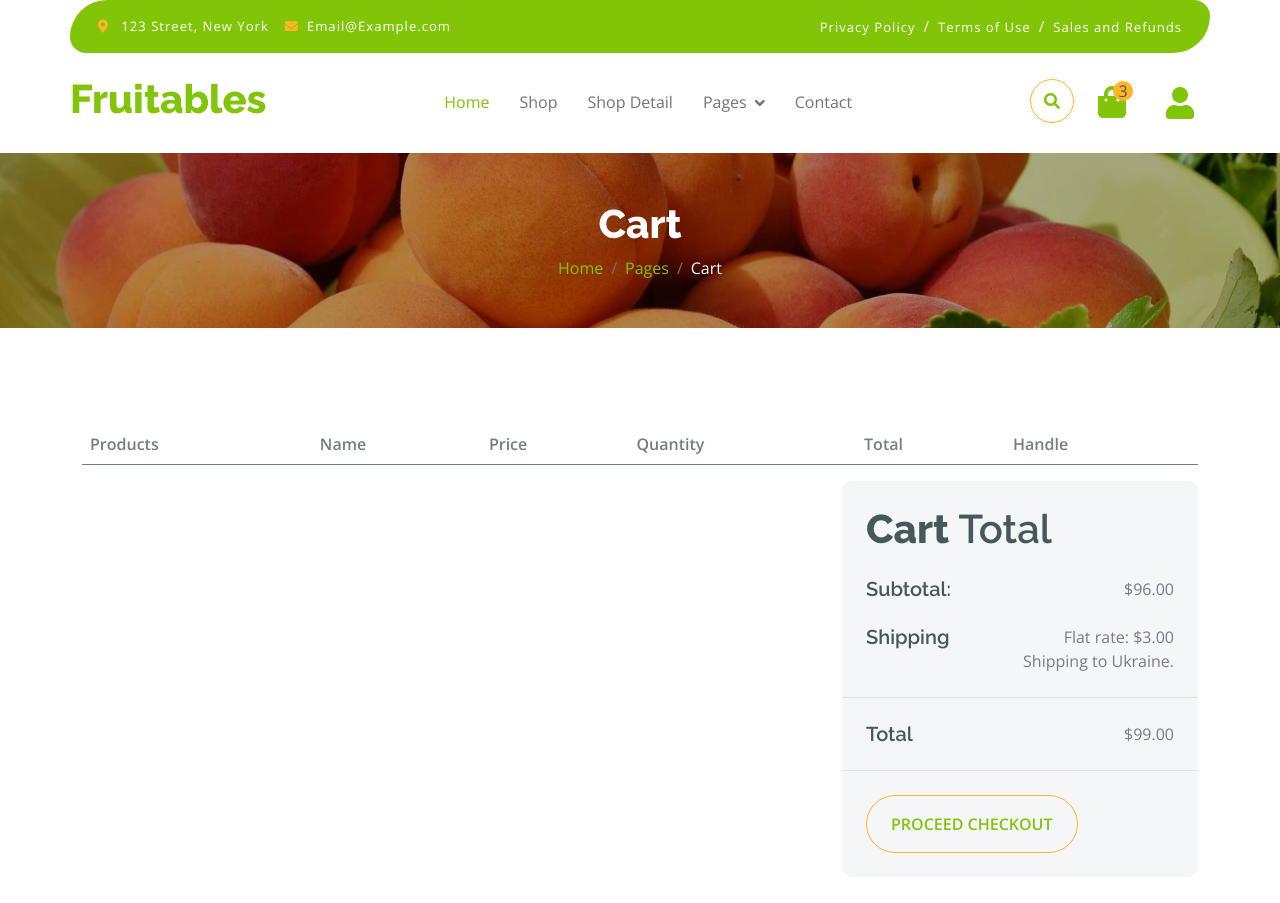
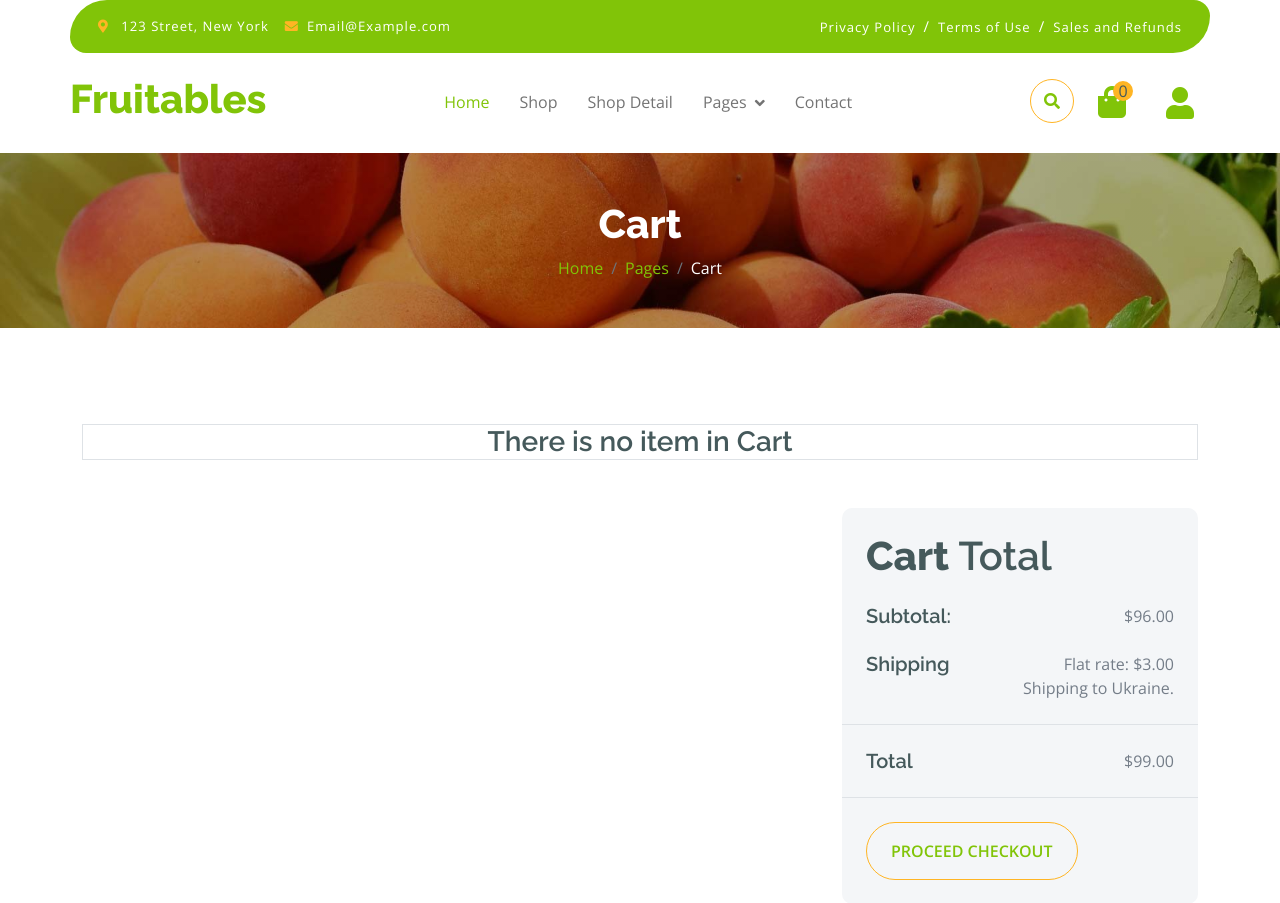
Before and after one commit to md-shahidur/ecommerce, a Django app: page /cart/13/ in a window 1280 px wide. Shown: the top 903 px of the page. Run offline with Django 5.2, Linux system fonts and the light colour scheme; a user stored in the database is signed in; data comes from the database, SQL or seed files in the repository; both versions use the stored data as it was after the commit; lists and menus that the app fills with data are empty; some libraries are stand-ins or nearby versions.

Commit message:
cart update

```diff
--- a/cart/templates/cart/cart.html
+++ b/cart/templates/cart/cart.html
@@ -36,9 +36,9 @@ Cart Details
               <div class="modal-content">
                 <div class="modal-header">
                   <h5 class="modal-body text-info" id="exampleModalLabel">
-                    Item
+                    <!-- Item
                     <strong id="modal-item-name"></strong>
-                    is removed.
+                    is removed. -->
                   </h5>
                   <!-- <button type="button" class="close" data-dismiss="modal" aria-label="Close">
                     <span aria-hidden="true">&times;</span>
@@ -57,6 +57,8 @@ Cart Details
 
 
         <div class="container py-5">
+            {% if cart_items %}
+
 
             <div class="table-responsive">
                 <table class="table">
@@ -70,7 +72,7 @@ Cart Details
                         <th scope="col">Handle</th>
                       </tr>
                     </thead>
-                    <tbody>
+                    <!-- <tbody>
                         {% for cart_item in cart_items %}
                         <tr>
                             <th scope="row">
@@ -103,10 +105,52 @@ Cart Details
                                 <p id="item-total" per-item-total="" class="mb-0 mt-4">{{ cart_item.item.price }} $</p>
                             </td>
                             <td>
+                                <button id="remove-item" class="btn btn-md rounded-circle bg-light border mt-4" data-toggle="modal" data-target="#exampleModal" cart-item-id="{{ cart_item.id }}" cart-user-id="{{ cart_item.user.id }}">
+                                    <i class="fa fa-times text-danger"></i>
+                                  </button>
+                            </td>
+                        </tr>
+                        {% endfor %}
+                    </tbody> -->
+
+
+                    <tbody>
+                        {% for item in cart_items %}
+                        <tr>
+                            <th scope="row">
+                                <div class="d-flex align-items-center">
+                                    <img src="{{ item.image.url }}" class="img-fluid me-5 rounded-circle" style="width: 80px; height: 80px;" alt="">
+                                </div>
+                            </th>
+                            <td>
+                                <p id="cart-item-name" class="mb-0 mt-4">{{ item.name }}</p>
+                            </td>
+                            <td>
+                                <p id="rate" rate="{{ item.price }}" class="mb-0 mt-4">{{ item.price }} $</p>
+                            </td>
+                            <td>
+                                <div id="quantity" class="input-group quantity mt-4" style="width: 100px;">
+                                    <div class="input-group-btn">
+                                        <button class="btn btn-sm btn-minus rounded-circle bg-light border" >
+                                        <i class="fa fa-minus"></i>
+                                        </button>
+                                    </div>
+                                    <input id="qt-input" type="text" class="form-control form-control-sm text-center border-0" value=1>
+                                    <div class="input-group-btn">
+                                        <button class="btn btn-sm btn-plus rounded-circle bg-light border">
+                                            <i class="fa fa-plus"></i>
+                                        </button>
+                                    </div>
+                                </div>
+                            </td>
+                            <td>
+                                <p id="item-total" per-item-total="" class="mb-0 mt-4">{{ item.price }} $</p>
+                            </td>
+                            <td>
                                 <!-- <button class="btn btn-md rounded-circle bg-light border mt-4" id="remove-item" item-id="{{ cart_item.id }}" >
                                     <i class="fa fa-times text-danger">{{ cart_item.id }}</i>
                                 </button> -->
-                                <button id="remove-item" class="btn btn-md rounded-circle bg-light border mt-4" data-toggle="modal" data-target="#exampleModal" cart-item-id="{{ cart_item.id }}" cart-user-id="{{ cart_item.user.id }}">
+                                <button id="remove-item" class="btn btn-md rounded-circle bg-light border mt-4" data-toggle="modal" data-target="#exampleModal" value="{{ item.id }}" >
                                     <i class="fa fa-times text-danger"></i>
                                   </button>
                             </td>
@@ -115,6 +159,12 @@ Cart Details
                     </tbody>
                 </table>
             </div>
+            {% else %}
+            <div>
+                <h3 class="font-weight-bold text-center mb-5 border">There is no item in Cart</h3>
+            </div>
+
+            {% endif %}
             <!-- <div class="mt-5">
                 <input type="text" class="border-0 border-bottom rounded me-5 py-3 mb-4" placeholder="Coupon Code">
                 <button class="btn border-secondary rounded-pill px-4 py-3 text-primary" type="button">Apply Coupon</button>
@@ -162,31 +212,55 @@ Cart Details
             });
         });
 
-        $(document).ready(function(){
-            $('.table').on('click', '#remove-item', function(){
-                var button = $(this);
-                var cartItemId = button.attr('cart-item-id');
-                var cartUserId = button.attr('cart-user-id');
-                // var cartItemName = button.parent().parent().parent().parent().find('#cart-item-name').text();
-                console.log('button', button, 'cart-item-id:', cartItemId, 'User-id:', cartUserId);
-                // var alartMsg = alert('Item-id: '+ itemId + ' is removed.')
-                // $('#modal-item-name').text(cartItemName)
-
+        $(function(){
+            // $('.table').on('click', '#remove-item', function(){
+            //     var itemId = $(this).val();
+            //     console.log('item id', itemId);
+            // });
+            $('.table #remove-item').click(function(){
+                var itemId = $(this).val();
+                console.log('item id', itemId);
                 $.ajax({
                     type: 'POST',
                     headers: {'X-CSRFToken': '{{ csrf_token }}'},
                     url: '{% url "cart:cart_delete" %}',
-                    data: {cart_item_id: cartItemId, user_id: cartUserId},
+                    data: {item_id: itemId},
                     success: function(msg){
-                        console.log('msg:', msg.result);
-                        $('#modal-item-name').text(msg.result);
+                        $('h5.modal-body').text(msg.status);
+                        console.log(msg.status);
+                    },
+                    error: function(xhr, errmsg, err){
 
                     }
                 });
+            });
+        });
+
+        // $(document).ready(function(){
+        //     $('.table').on('click', '#remove-item', function(){
+        //         var button = $(this);
+        //         var cartItemId = button.attr('cart-item-id');
+        //         var cartUserId = button.attr('cart-user-id');
+        //         // var cartItemName = button.parent().parent().parent().parent().find('#cart-item-name').text();
+        //         console.log('button', button, 'cart-item-id:', cartItemId, 'User-id:', cartUserId);
+        //         // var alartMsg = alert('Item-id: '+ itemId + ' is removed.')
+        //         // $('#modal-item-name').text(cartItemName)
+
+        //         $.ajax({
+        //             type: 'POST',
+        //             headers: {'X-CSRFToken': '{{ csrf_token }}'},
+        //             url: '{% url "cart:cart_delete" %}',
+        //             data: {cart_item_id: cartItemId, user_id: cartUserId},
+        //             success: function(msg){
+        //                 console.log('msg:', msg.result);
+        //                 $('#modal-item-name').text(msg.result);
+
+        //             }
+        //         });
 
 
-            });
-        });
+        //     });
+        // });
 
         $('#modal-close-btn').click(function(){
             location.reload();
--- a/cart/views.py
+++ b/cart/views.py
@@ -1,4 +1,3 @@
-import json
 from django.shortcuts import render, get_object_or_404
 from django.http import JsonResponse
 from django.contrib.auth.decorators import login_required
@@ -13,8 +12,14 @@ from .cart import Cart
 @login_required
 def cart_detail(request, user_id):
     print(user_id)
-    cart_items = CartItem.objects.filter(user_id=user_id)
+    # cart_items = CartItem.objects.filter(user_id=user_id)
     # cart_items = get_list_or_404(CartItem, user_id=user_id)
+    # print(cart_items)
+
+    # Get Cart
+    cart = Cart(request)
+    # Use fun to get items in the cart
+    cart_items = cart.get_item()
     print(cart_items)
     return render(request, 'cart/cart.html', {
         'cart_items': cart_items,
@@ -80,28 +85,52 @@ def cart_add(request):
 
         # Add Item to Cart object
         item_to_cart = cart.add(item=item)
+        cart_item_count = cart.__len__()
+        # Save Item in Cart DB also
+        cart_db_items = CartItem.objects.filter(item=item)
+        print(cart_db_items)
+        # Check Item is exist
+        if cart_db_items:
+            print('Item already in db')
+        else:
+            print('Need to add in Cart db')
+
         if item_to_cart == 'yes':
             response = JsonResponse(
                 {'status': f'{item.name} is already in Cart.'})
         else:
             response = JsonResponse(
-                {'status': f'{item.name} is added to the Cart.'})
+                {'status': f'{item.name} is added to the Cart.', 'count': cart_item_count})
         return response
 
 
-@login_required
+# @login_required
+# def cart_delete(request):
+#     if request.method == 'POST':
+#         user_id = int(request.POST['user_id'])
+#         cart_item_id = request.POST['cart_item_id']
+#         cart_item = CartItem.objects.filter(id=cart_item_id)[0]
+#         cart_item_name = cart_item.item.name
+#         print(user_id, type(user_id))
+#         cart_item.delete()
+#         # return redirect('cart:cart_detail', user_id=user_id)
+#         # return redirect('front:home')
+
+#         msg = {'result': cart_item_name}
+#         return JsonResponse(msg)
+
+
 def cart_delete(request):
+    # get cart
+    cart = Cart(request)
+    # Get item id from page
     if request.method == 'POST':
-        user_id = int(request.POST['user_id'])
-        cart_item_id = request.POST['cart_item_id']
-        cart_item = CartItem.objects.filter(id=cart_item_id)[0]
-        cart_item_name = cart_item.item.name
-        print(user_id, type(user_id))
-        cart_item.delete()
-        # return redirect('cart:cart_detail', user_id=user_id)
-        # return redirect('front:home')
+        item_id = str(request.POST['item_id'])
+        # Use item id to remove from cart
 
-        msg = {'result': cart_item_name}
+        remove_item = cart.remove(item_id)
+        print(remove_item)
+        msg = {'status': remove_item}
         return JsonResponse(msg)
 
 
--- a/front/templates/front/shop-detail.html
+++ b/front/templates/front/shop-detail.html
@@ -595,6 +595,7 @@
                         success: function(json){
                             console.log(json['status'])
                             $('h5.modal-body').text(json.status);
+                            $('#cart-item-count').text(json.count)
                         },
 
                         error: function(xhr, errmsg, err){
--- a/templates/another_base.html
+++ b/templates/another_base.html
@@ -105,10 +105,13 @@
                         </div>
                         <div class="d-flex m-3 me-0">
                             <button class="btn-search btn border border-secondary btn-md-square rounded-circle bg-white me-4" data-bs-toggle="modal" data-bs-target="#searchModal"><i class="fas fa-search text-primary"></i></button>
-                            <a href="#" class="position-relative me-4 my-auto">
+                            {% if user.is_authenticated %}
+                            <a href="{% url 'cart:cart_detail' user.id %}" class="position-relative me-4 my-auto">
                                 <i class="fa fa-shopping-bag fa-2x"></i>
-                                <span class="position-absolute bg-secondary rounded-circle d-flex align-items-center justify-content-center text-dark px-1" style="top: -5px; left: 15px; height: 20px; min-width: 20px;">3</span>
+                                <span id="cart-item-count" class="position-absolute bg-secondary rounded-circle d-flex align-items-center justify-content-center text-dark px-1" style="top: -5px; left: 15px; height: 20px; min-width: 20px;">{{ cart|length }}</span>
                             </a>
+                            {% endif %}
+
                             {% if user.is_authenticated %}
                             <!-- <a href="{% url 'members:profile' user.id %}" class="my-auto">
                                 <i class="fas fa-user fa-2x"></i>
```
Also changed, not shown: cart/cart.py (+27 -1 lines), db.sqlite3.
